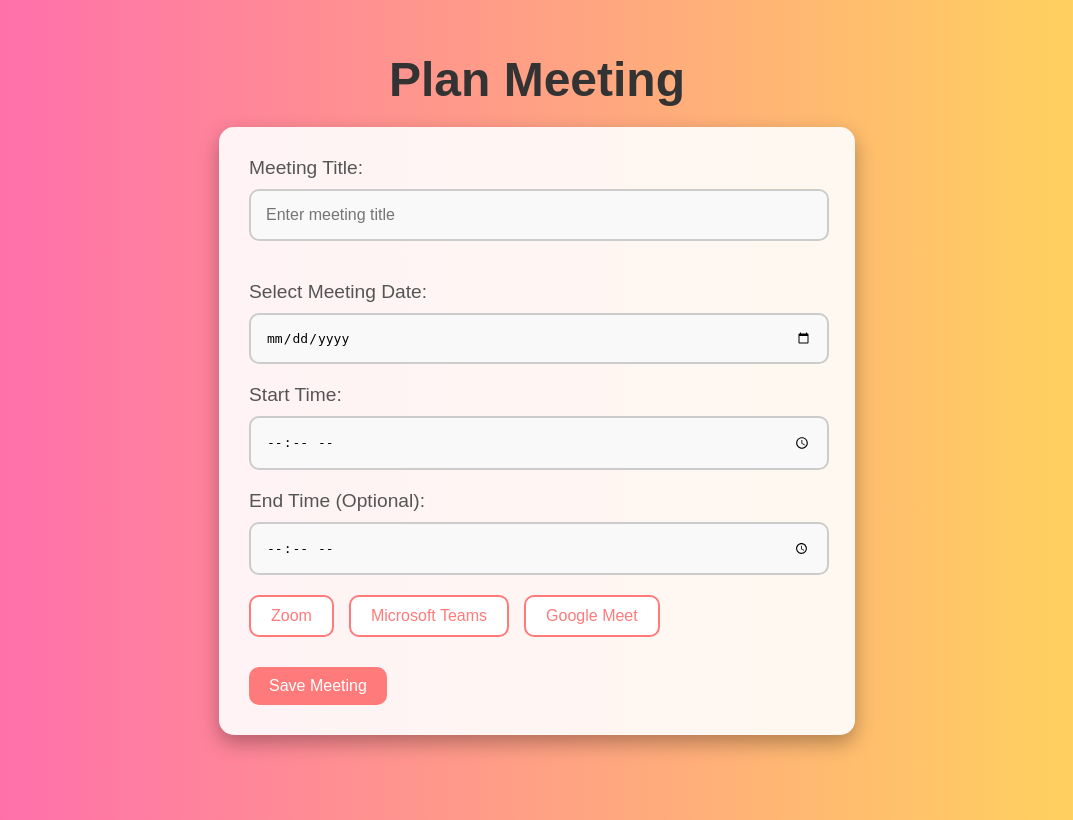
After one commit to Zocha1/RemoteMeetingNotesGen, a Flask app: page /plan-meeting in a window 1280 px wide. The commit adds this page. Shown: the whole page, without its empty margins (103-1176 px from the left). Run offline with Flask 3, Linux system fonts and the light colour scheme.

Commit message:
plan meeting page

```diff
--- a/backend/flask_api/app/routes.py
+++ b/backend/flask_api/app/routes.py
@@ -195,3 +195,7 @@ def recording():
 @main_routes.route('/notes')
 def notes():
     return render_template('notes.html')
+
+@main_routes.route('/plan-meeting')
+def plan_meeting():
+    return render_template('calendar.html')
--- /dev/null
+++ b/backend/flask_api/app/templates/calendar.html
@@ -0,0 +1,138 @@
+<!DOCTYPE html>
+<html lang="en">
+<head>
+    <meta charset="UTF-8">
+    <meta name="viewport" content="width=device-width, initial-scale=1.0">
+    <title>Plan Meeting</title>
+    <style>
+        body {
+            margin: 0;
+            font-family: Arial, sans-serif;
+            background: linear-gradient(to right, #ff67b2, #ffda57);
+            display: flex;
+            flex-direction: column;
+            align-items: center;
+            justify-content: flex-start;
+            height: 100vh;
+            padding-top: 20px;
+        }
+
+        h1 {
+            font-size: 3em;
+            margin-bottom: 20px;
+            color: #333;
+        }
+
+        .form-container {
+            background-color: rgba(255, 255, 255, 0.9);
+            border-radius: 15px;
+            padding: 30px;
+            width: 45%;
+            box-shadow: 0 8px 20px rgba(0, 0, 0, 0.3);
+        }
+
+        label {
+            display: block;
+            font-size: 1.2em;
+            margin-bottom: 10px;
+            color: #555;
+        }
+
+        input, select {
+            width: calc(100% - 30px);
+            padding: 15px;
+            margin-bottom: 20px;
+            border: 2px solid #ccc;
+            border-radius: 10px;
+            font-size: 1em;
+            background-color: #f9f9f9;
+        }
+
+        button {
+            background-color: #ff7a7a;
+            color: white;
+            font-size: 1em;
+            padding: 10px 20px;
+            border: none;
+            border-radius: 10px;
+            cursor: pointer;
+            text-align: center;
+            transition: transform 0.2s ease, box-shadow 0.2s ease;
+        }
+
+        button:hover {
+            transform: scale(1.05);
+            box-shadow: 0px 8px 15px rgba(0, 0, 0, 0.2);
+        }
+
+        .integration {
+            display: flex;
+            flex-wrap: wrap;
+            gap: 15px;
+            margin-bottom: 20px;
+        }
+
+        .integration label {
+            font-size: 1em;
+            padding: 10px 20px;
+            border: 2px solid #ff7a7a;
+            border-radius: 10px;
+            background-color: white;
+            color: #ff7a7a;
+            cursor: pointer;
+            transition: background-color 0.2s ease, color 0.2s ease;
+        }
+
+        .integration label:hover {
+            background-color: #ff7a7a;
+            color: white;
+        }
+
+        .integration input[type="checkbox"] {
+            display: none;
+        }
+
+        .integration input[type="checkbox"]:checked + label {
+            background-color: #ff7a7a;
+            color: white;
+        }
+
+        .calendar-input {
+            display: block;
+            width: calc(100% - 30px);
+        }
+    </style>
+</head>
+<body>
+    <h1>Plan Meeting</h1>
+
+    <div class="form-container">
+        <form>
+            <label for="meeting-title">Meeting Title:</label>
+            <input type="text" id="meeting-title" name="meeting-title" placeholder="Enter meeting title" required>
+
+            <label for="meeting-date" style="margin-top: 20px;">Select Meeting Date:</label>
+            <input type="date" id="meeting-date" name="meeting-date" class="calendar-input" required>
+
+            <label for="start-time">Start Time:</label>
+            <input type="time" id="start-time" name="start-time" required>
+
+            <label for="end-time">End Time (Optional):</label>
+            <input type="time" id="end-time" name="end-time">
+
+            <div class="integration">
+                <input type="checkbox" id="zoom" name="platform" value="zoom">
+                <label for="zoom">Zoom</label>
+
+                <input type="checkbox" id="teams" name="platform" value="teams">
+                <label for="teams">Microsoft Teams</label>
+
+                <input type="checkbox" id="google-meet" name="platform" value="google-meet">
+                <label for="google-meet">Google Meet</label>
+            </div>
+
+            <button type="submit">Save Meeting</button>
+        </form>
+    </div>
+</body>
+</html>
--- a/extension/src/script.js
+++ b/extension/src/script.js
@@ -7,7 +7,7 @@ document.getElementById('take-screenshot').addEventListener('click', takeScreens
 document.getElementById('pause-recording').addEventListener('click', pauseTimer);
 
 document.getElementById('plan-recording').addEventListener('click', function () {
-  chrome.tabs.create({ url: 'http://localhost:5000/recording' });
+  chrome.tabs.create({ url: 'http://localhost:5000/plan-meeting' });
 });
 
 document.getElementById('manage-notes').addEventListener('click', function () {
```
Also changed, not shown: backend/flask_api/app/templates/base.html (+9 -1 lines).
